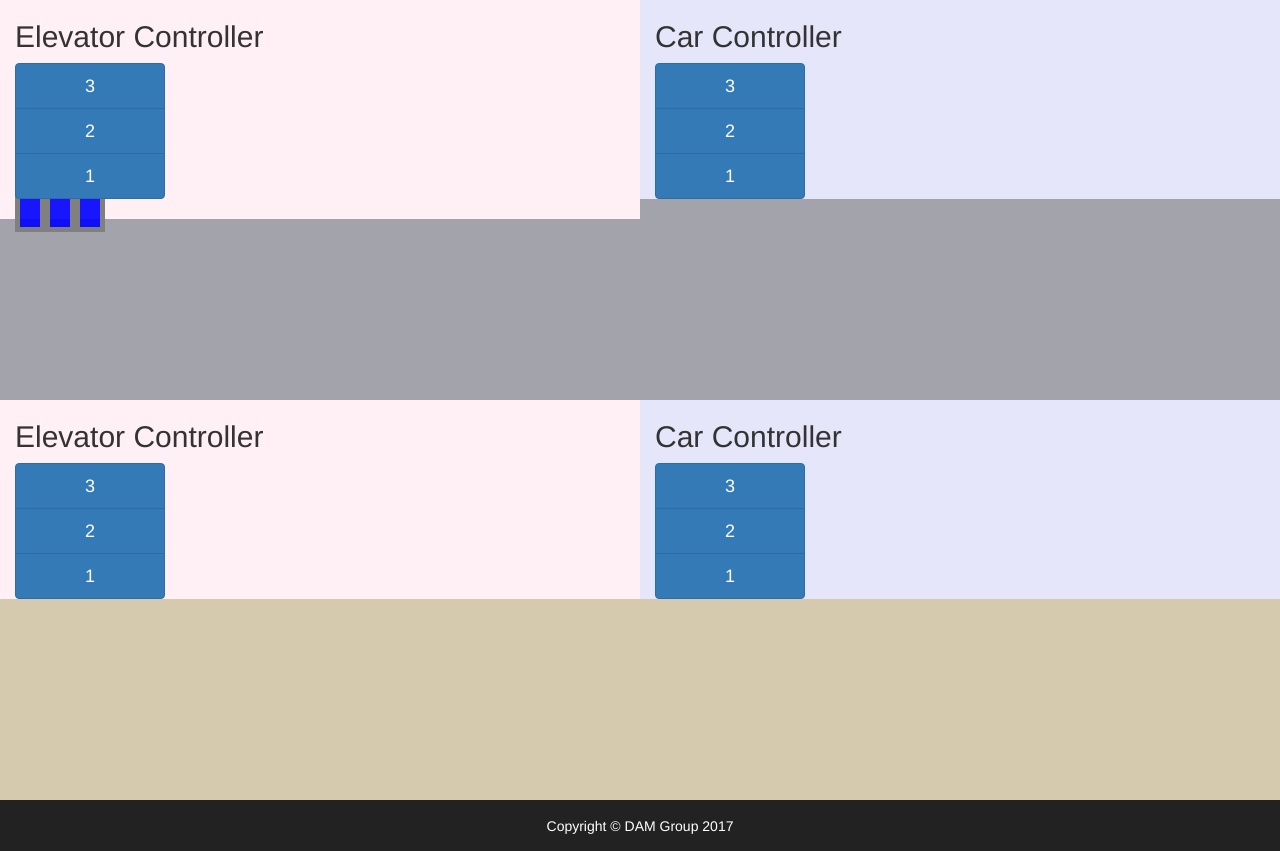
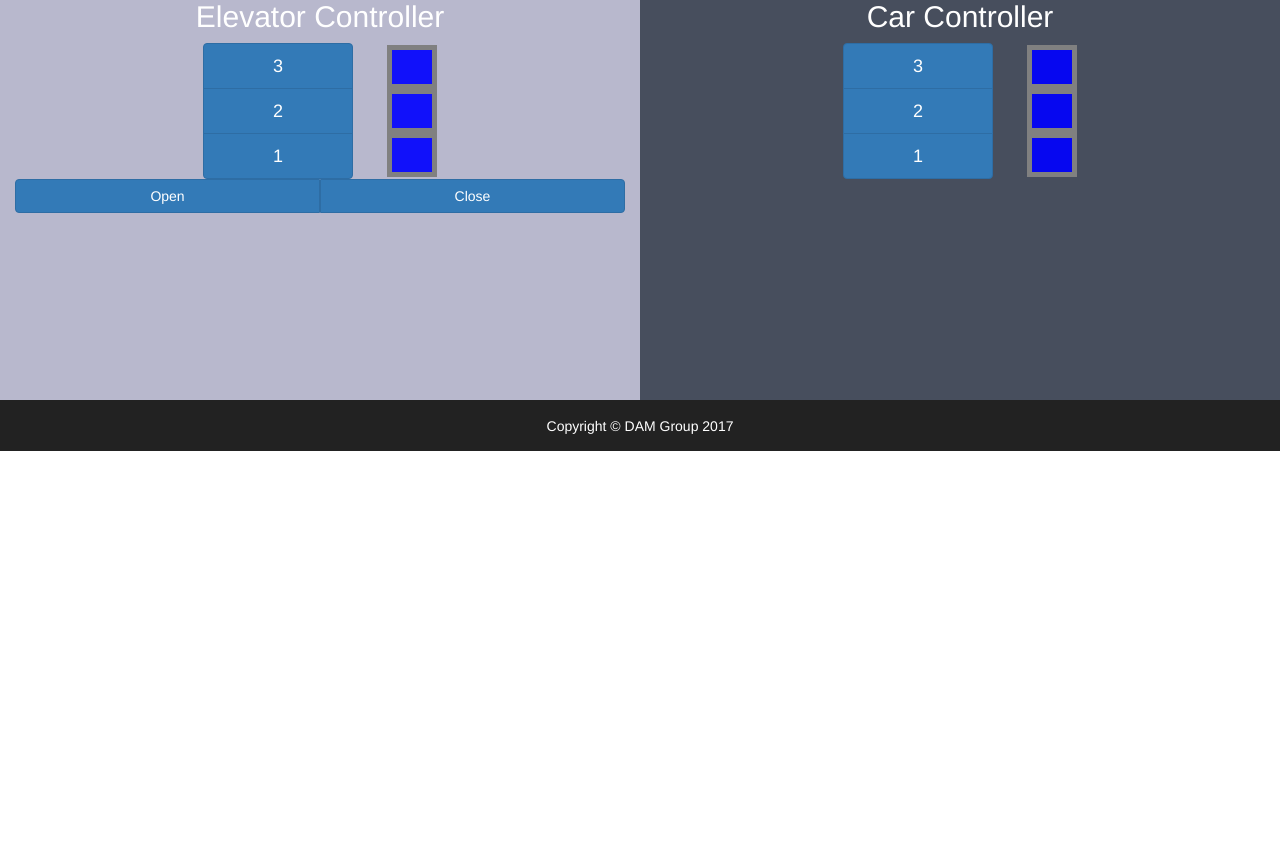
Before and after one commit to dinkar-sharma/project_6_2017, a PHP site: page /elevator_control.html in a window 1280 px wide. Shown: the part 51-902 px from the top of the page. After the commit the page ends 502 px from the top, so only its background shows below. Run offline with PHP 8.4, Linux system fonts and the light colour scheme; some libraries are stand-ins or nearby versions.

Commit message:
Updated GUI

```diff
--- a/css/elevator_control.css
+++ b/css/elevator_control.css
@@ -3,18 +3,22 @@
 	width: 100%;
 	height: 50vh;
 	margin: 0 0 0 0;
-	background-color: #A3A4AB;
+	color: white;
+}
+
+#elevator-content h2
+{
+	margin-top: 0px;
 }
 
 #car-controller
 {
-	background-color: lavenderblush;
+	height: 100%;
 }
 
 #elevator-controller
 {
-	height: max-height;
-	background-color: lavender;
+	height: 50vh;
 }
 
 #car-controller-btn
@@ -22,9 +26,9 @@
 	width: 150px;
 }
 
+
 #elevator-controller-btn
 {
-	width: 150px;
 }
 
 #debug-content
@@ -32,18 +36,25 @@
 	width: 100%;
 	height: 50vh;
 	margin: 0 0 0 0;
-	background-color: #D5CAAE;
 }
 
 .floor-req-light
 {
-    width: 320px;
-    padding: 10px;
+	display: inline-block;
+	height: 70px;
+	margin-left: 30px;
+}
+
+.light
+{
+	display: block;
+    width: 50px;
+    padding: 17px;
     border: 5px solid gray;
-    margin: 0;
     -webkit-animation: mymove 5s infinite; /* Chrome, Safari, Opera */
     animation: mymove 5s infinite;
 }
+
 
 /* Chrome, Safari, Opera */
 @-webkit-keyframes mymove {
--- a/elevator_control.html
+++ b/elevator_control.html
@@ -89,44 +89,43 @@
             </div>
         </div>
     </header>
-    <div id="elevator-content" class="row">
-        <div id="car-controller" class="col-sm-6">
+    <div id="elevator-content" class="text-center row">
+        <div id="car-controller" class="col-sm-6 bg-grey-light">
             <h2>Elevator Controller</h2>
+            <div id="car-controller-btn" class="btn-group-vertical">
+                <button id="floor-3-req" class="btn btn-primary btn-lg" type="button">3</button>
+                <button id="floor-2-req" class="btn btn-primary btn-lg" type="button">2</button>
+                <button id="floor-1-req" class="btn btn-primary btn-lg" type="button">1</button>
+            </div>
+            <div class="floor-req-light">
+                <span id="floor-3-light" class="light"></span>
+                <span id="floor-2-light" class="light"></span>
+                <span id="floor-1-light" class="light"></span>
+            </div>
+            <div id="door-state-btn" class="btn-group btn-group-justified">
+                <div class="btn-group">
+                    <button type="button" class="btn btn-primary">Open</button>
+                </div>
+                <div class="btn-group">
+                    <button type="button" class="btn btn-primary">Close</button>
+                </div>
+            </div>
+<!--             <div class="floor-req-light">
+                <span id="floor-3" class="light"></span>
+                <span id="floor-2" class="light"></span>
+            </div> -->
+        </div>
+        <div id="elevator-controller" class="col-sm-6 text-center bg-grey-dark">
+            <h2>Car Controller</h2>
             <div id="car-controller-btn" class="btn-group-vertical">
                 <button class="btn btn-primary btn-lg" type="button">3</button>
                 <button class="btn btn-primary btn-lg" type="button">2</button>
                 <button class="btn btn-primary btn-lg" type="button">1</button>
             </div>
-            <div>
-                            <span class="floor-req-light"></span>
-            <span class="floor-req-light"></span>
-            <span class="floor-req-light"></span>
-            </div>
-        </div>
-        <div id="elevator-controller" class="col-sm-6">
-            <h2>Car Controller</h2>
-            <div id="elevator-controller-btn" class="btn-group-vertical">
-                <button class="btn btn-primary btn-lg" type="button">3</button>
-                <button class="btn btn-primary btn-lg" type="button">2</button>
-                <button class="btn btn-primary btn-lg" type="button">1</button>
-            </div>
-        </div>
-    </div>
-    <div id="debug-content" class="row">
-        <div id="car-controller" class="col-sm-6">
-            <h2>Elevator Controller</h2>
-            <div id="car-controller-btn" class="btn-group-vertical">
-                <button class="btn btn-primary btn-lg" type="button">3</button>
-                <button class="btn btn-primary btn-lg" type="button">2</button>
-                <button class="btn btn-primary btn-lg" type="button">1</button>
-            </div>
-        </div>
-        <div id="elevator-controller" class="col-sm-6">
-            <h2>Car Controller</h2>
-            <div id="elevator-controller-btn" class="btn-group-vertical">
-                <button class="btn btn-primary btn-lg" type="button">3</button>
-                <button class="btn btn-primary btn-lg" type="button">2</button>
-                <button class="btn btn-primary btn-lg" type="button">1</button>
+            <div class="floor-req-light">
+                <span id="floor-3" class="light"></span>
+                <span id="floor-2" class="light"></span>
+                <span id="floor-1" class="light"></span>
             </div>
         </div>
     </div>
```
